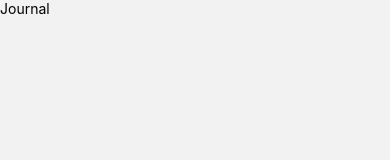
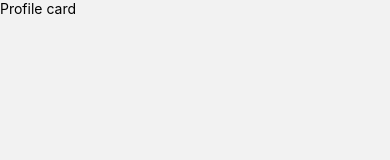
Before and after one commit to aionitel/justeatAI, a React Native app: screen /Journal in a window 390 px wide. Shown: the top 160 px of the page. Built offline with nearby package versions, Linux system fonts and the light colour scheme.

Commit message:
started ProfileCard component, background for pages is gray for some reason

```diff
--- a/components/profile/ProfileCard.tsx
+++ b/components/profile/ProfileCard.tsx
@@ -2,9 +2,10 @@ import React from 'react'
 import { ViewBase, View, Text, TouchableOpacity, SafeAreaView } from 'react-native'
 const ProfileCard = () => {
   return (
-    <View>
+    <SafeAreaView style={{
+    }}>
       <Text>Profile card</Text>
-    </View>
+    </SafeAreaView>
   )
 }
 
--- a/pages/Journal.tsx
+++ b/pages/Journal.tsx
@@ -1,11 +1,12 @@
 import React from 'react'
-import { ViewBase, View, Text } from 'react-native'
+import { ViewBase, View, Text, SafeAreaView, ScrollView } from 'react-native'
+import ProfileCard from '../components/profile/ProfileCard'
 
 const Journal = () => {
   return (
-    <View>
-      <Text>Journal</Text>
-    </View>
+    <ScrollView>
+      <ProfileCard />
+    </ScrollView>
   )
 }
 
```
